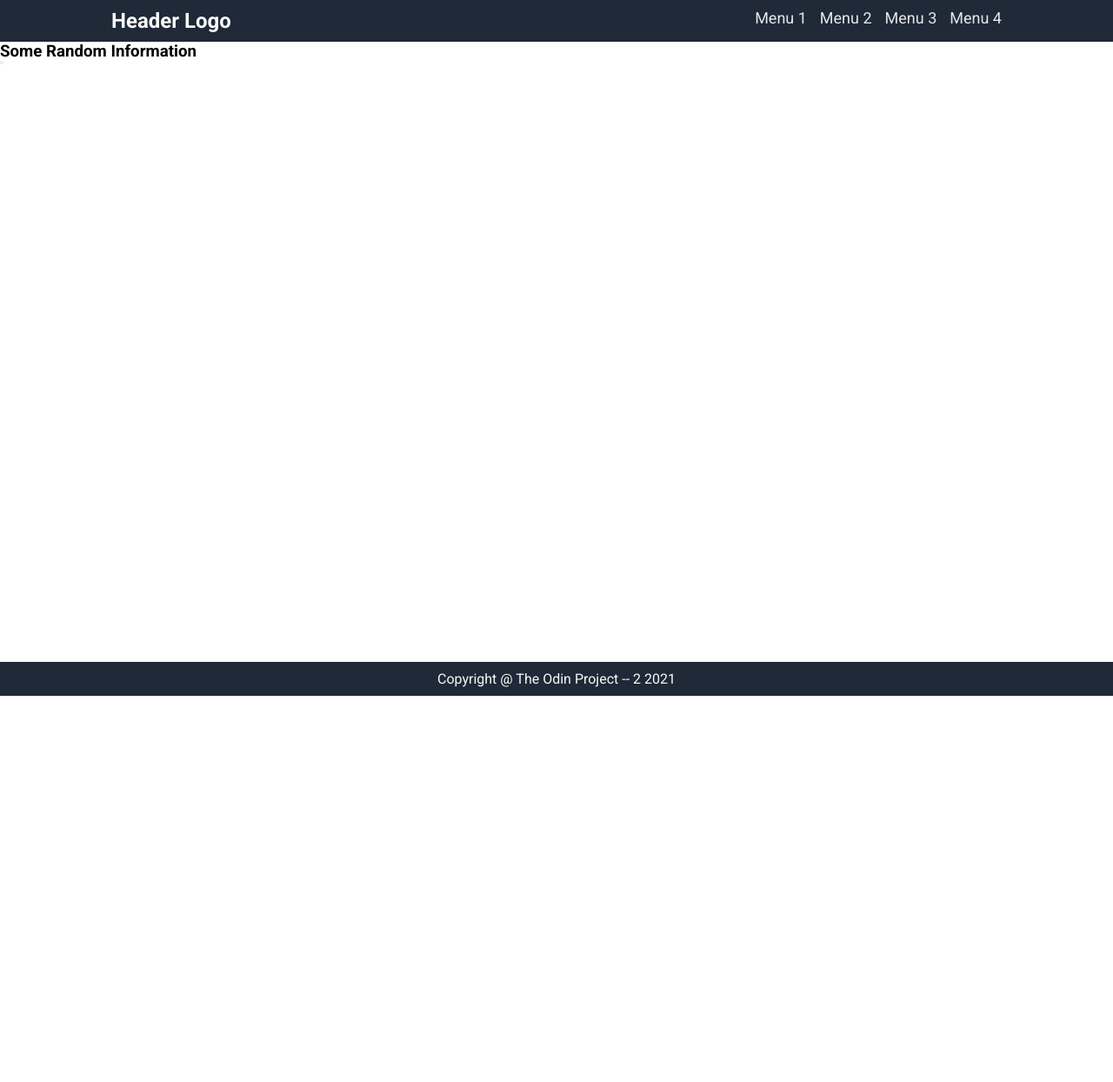
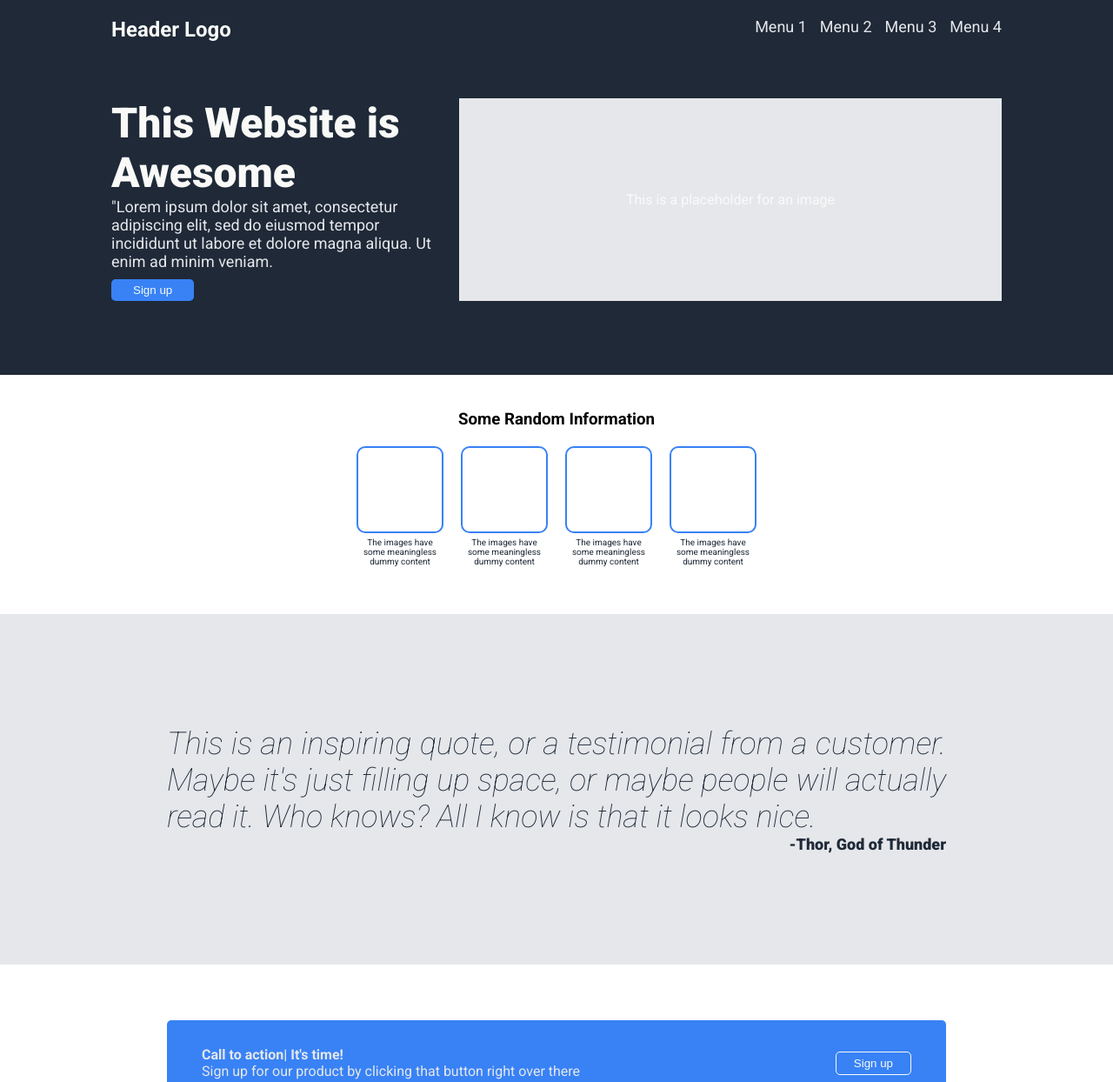
Before and after one commit to ExtranoDev/flex-project, a plain HTML site: page index.html in a window 1280 px wide. Shown: the top 1244 px of the page at 87% size. Before the commit the page ends 800 px from the top, so only its background shows below. Drawn offline with Linux system fonts and the light colour scheme.

Commit message:
Final part of the flex project

```diff
--- a/index.html
+++ b/index.html
@@ -14,42 +14,62 @@
             <nav>
                 <h3 class="logo">Header Logo</h3>
                 <ul class="links">
-                    <li class="link-item">Menu 1</li>
-                    <li class="link-item">Menu 2</li>
-                    <li class="link-item">Menu 3</li>
-                    <li class="link-item">Menu 4</li>
+                    <li class="link-item secondary-text">Menu 1</li>
+                    <li class="link-item secondary-text">Menu 2</li>
+                    <li class="link-item secondary-text">Menu 3</li>
+                    <li class="link-item secondary-text">Menu 4</li>
                 </ul>
             </nav>
-            <div>
-                <div></div>
-                <div></div>
+            <div class="about-site">
+                <div class="about-content">
+                    <h3 class="title-hero">This Website is Awesome</h3>
+                    <p class="secondary-text">
+                        "Lorem ipsum dolor sit amet, consectetur adipiscing elit, sed do eiusmod tempor incididunt ut labore et dolore magna aliqua. Ut enim ad minim veniam.
+                    </p>
+                    <button class="signup-button">Sign up</button>
+                </div>
+                <div class="feature">
+                   <p>This is a placeholder for an image</p>
+                </div>
             </div>
         </header>
 
-        <section>
+        <section class="center-text">
             <h3>Some Random Information</h3>
-            <div class="gallery">
-                <div></div>
-                <div></div>
-                <div></div>
-                <div></div>
+            <div class="gallery center-text">
+                <div class="gallery-item">
+                    <div class="highlight-box"></div>
+                    <p>The images have some meaningless dummy content</p>
+                </div>
+                <div class="gallery-item">
+                    <div class="highlight-box"></div>
+                    <p>The images have some meaningless dummy content</p>
+                </div>
+                <div class="gallery-item">
+                    <div class="highlight-box"></div>
+                    <p>The images have some meaningless dummy content</p>
+                </div>
+                <div class="gallery-item">
+                    <div class="highlight-box"></div>
+                    <p>The images have some meaningless dummy content</p>
+                </div>
             </div>
         </section>
 
-        <section>
-            <blockquote></blockquote>
-            <cite></cite>
+        <section class="quote">
+            <blockquote>This is an inspiring quote, or a testimonial from a customer. Maybe it's just filling up space, or maybe people will actually read it. Who knows? All I know is that it looks nice.</blockquote>
+            <cite>-Thor, God of Thunder</cite>
         </section>
-        <section>
+        <section class="cta">
             <div>
-                <h4></h4>
-                <p></p>
+                <h4>Call to action| It's time!</h4>
+                <p>Sign up for our product by clicking that button right over there</p>
             </div>
-            <button></button>
+            <button>Sign up</button>
         </section>
     </main>
-    <footer>
-        Copyright @ The Odin Project -- 2 2021
+    <footer class="center-text">
+        Copyright @ The Odin Project -- 2025
     </footer>
 </body>
 </html>
--- a/styles.css
+++ b/styles.css
@@ -13,7 +13,7 @@ body {
 }
 
 header, footer {
-    padding: 10px 10%;
+    padding: 20px 10%;
     background-color: #1F2937;
     color: #F9FAF8;
     width: 100%;
@@ -30,7 +30,7 @@ ul {
     gap: 15px;
 }
 
-.link-item {
+.secondary-text {
     font-size: 18px;
     color: #E5E7EB;
 }
@@ -40,6 +40,113 @@ nav {
     justify-content: space-between;
 }
 
-footer {
+.about-site {
+    display: flex;
+    margin: 65px 0;
+    justify-content: space-between;
+}
+
+button {
+    border-style: none;
+    border-radius: 5px;
+    background-color: #3882F6;
+    padding: 5px 25px;
+    color: #F9FAF8;
+}
+
+.signup-button {
+    margin-top: 10px;
+}
+
+.about-content{
+    max-width: 370px;
+    margin-right: 30px;
+}
+
+.feature {
+    background-color: #E5E7EB;
+    display: flex;
+    justify-content: center;
+    align-items: center;
+    flex-grow: 1;
+}
+
+.title-hero {
+    font-size: 48px;
+    color: #F9FAF8;
+    font-weight: 900;
+}
+
+.center-text {
     text-align: center;
 }
+section {
+    padding: 20px 0 50px;
+}
+
+section > h3 {
+    margin: 20px 0;
+}
+
+.gallery {
+    display: flex;
+    justify-content: center;
+    gap: 20px;
+    font-size: 18px;
+    color:#1F2937;
+}
+
+.gallery-item {
+    display: flex;
+    flex-direction: column;
+    align-items: center;
+}
+
+.gallery-item > p {
+    font-size: 10px;
+    width: 100px;
+    margin: 5px 0;
+}
+
+.highlight-box {
+    border-radius: 10px;
+    width: 100px;
+    height:100px;
+    border-color: #3882F6;
+    border: 2px solid #3882F6 ;
+}
+
+.quote {
+    background-color: #E5E7EB;
+    padding: 10% 15%;
+    font-size: 36px;
+    font-style: italic;
+    font-weight: lighter;
+    text-align: justify;
+    color: #1F2937;
+    width: 100%;
+}
+
+cite {
+    display: flex;
+    justify-content: flex-end;
+    font-size: 18px;
+    font-weight: 900;
+    font-style: normal;
+}
+
+.cta {
+    margin: 5% 15%;
+    display: flex;
+    justify-content: space-between;
+    align-items: center;
+    border-radius: 5px;
+    background-color: #3882F6;
+    color: #E5E7EB;
+    padding: 30px 40px;
+}
+
+.cta > button {
+    border: 1px solid #F9FAF8;
+    padding: 5px 20px;
+}
```
